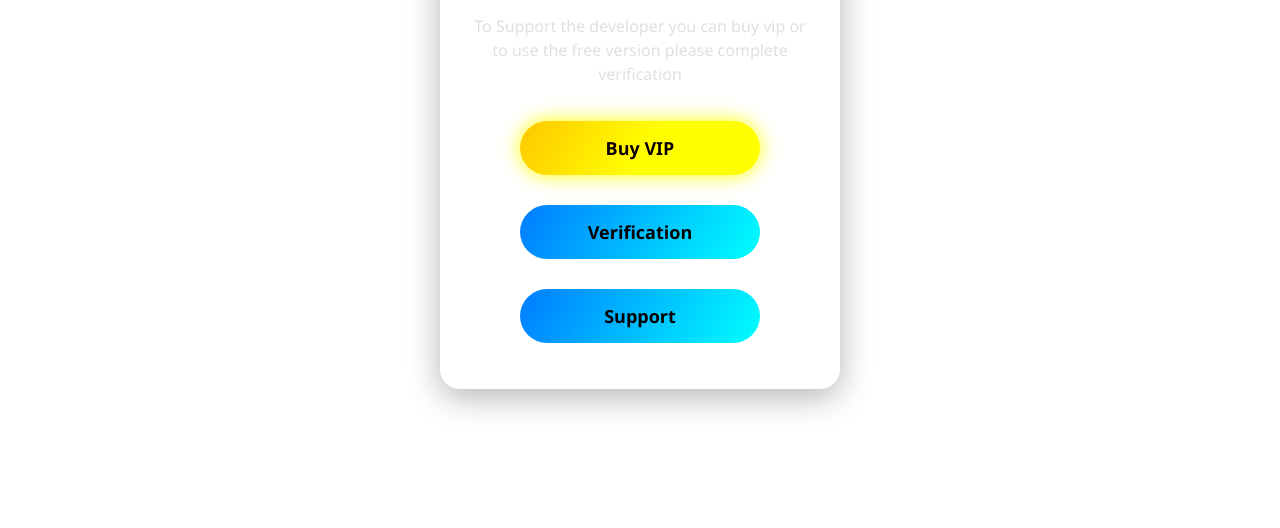
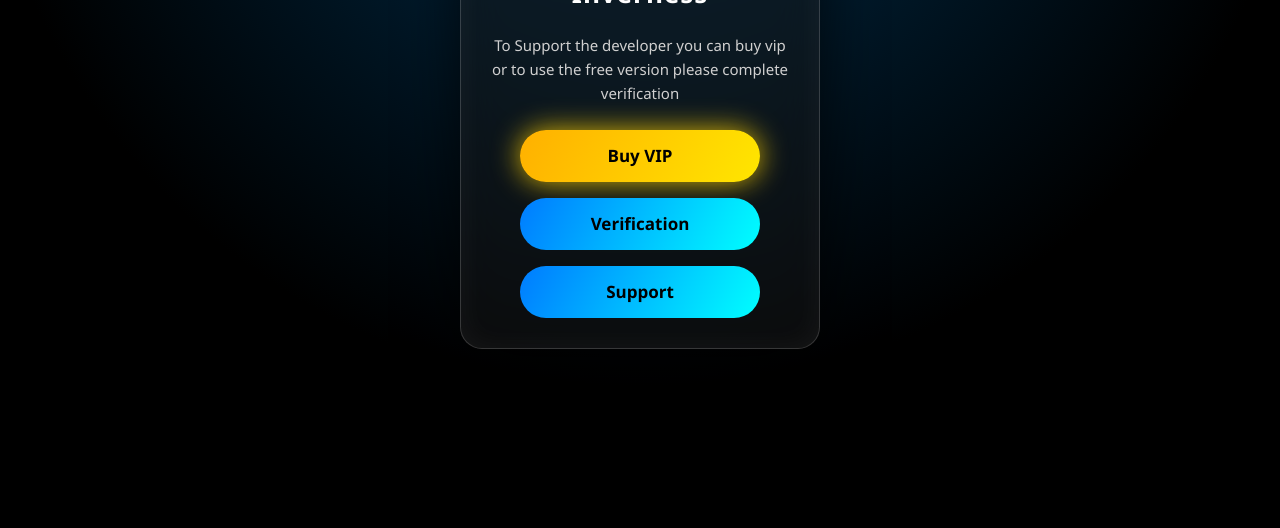
Before and after one commit to Sensi296/Verify, a plain HTML site: page index.html in a window 1280 px wide. Shown: the part 272-800 px from the top of the page. Drawn offline with Linux system fonts and the light colour scheme.

Commit message:
Update style.css

```diff
--- a/style.css
+++ b/style.css
@@ -1,91 +1,147 @@
+/* ===============================
+   GLOBAL RESET
+================================ */
 * {
     margin: 0;
     padding: 0;
     box-sizing: border-box;
-    font-family: 'Segoe UI', sans-serif;
+    font-family: "Segoe UI", sans-serif;
 }
 
+html {
+    color-scheme: dark;
+    background-color: #000;
+}
+
+/* ===============================
+   BACKGROUND
+================================ */
 body {
+    width: 100%;
     height: 100vh;
-   /* background: radial-gradient(circle at top, #0084ff, #000000 70%); */
     display: flex;
     justify-content: center;
     align-items: center;
+
+    background-color: #000;
+    background-image:
+        radial-gradient(circle at top center,
+            rgba(0, 149, 255, 0.233) 0%,
+            rgba(0, 108, 180, 0.25) 30%,
+            rgba(0, 0, 0, 0.95) 65%,
+            #000 100%);
+    background-repeat: no-repeat;
+    background-size: cover;
+
+    overflow: hidden;
 }
 
-.card {
-    background: rgba(255, 255, 255, 0.1);
-    backdrop-filter: blur(10px);
-    border: 1px solid rgba(255, 255, 255, 0.2);
-    border-radius: 20px;
-    padding: 30px;
-    max-width: 400px;
-    text-align: center;
-    box-shadow: 0 8px 32px rgba(0, 0, 0, 0.3);
+/* Prevent browser glow bugs */
+body::before {
+    content: "";
+    position: fixed;
+    inset: 0;
+    background: rgba(0, 0, 0, 0.15);
+    pointer-events: none;
+    z-index: -1;
 }
 
-.container {
-    display: flex;
-    flex-direction: column;   /* makes buttons vertical */
-    align-items: center;
+/* ===============================
+   GLASS CARD
+================================ */
+.card {
+    position: relative;
+    width: 360px;
+    padding: 30px;
+    border-radius: 22px;
 
+    /* Glass look */
+    background: rgba(25, 25, 25, 0.45);
+    backdrop-filter: blur(20px);
+    -webkit-backdrop-filter: blur(20px);
+
+    /* Soft border + depth */
+    border: 1px solid rgba(255, 255, 255, 0.18);
+    box-shadow:
+        0 25px 60px rgba(0, 0, 0, 0.7),
+        inset 0 0 30px rgba(255, 255, 255, 0.05);
+
+    text-align: center;
 }
 
-
+/* ===============================
+   TEXT
+================================ */
 h1 {
-    color: #FFFFFF;
-    margin-bottom: 30px;
+    color: #ffffff;
+    font-size: 26px;
+    margin-bottom: 22px;
     letter-spacing: 1px;
 }
 
 p {
-    color: #E0E0E0;
-    margin-bottom: 20px;
-    font-size: 16px;
-    line-height: 1.5;
+    color: #d0d0d0;
+    font-size: 15px;
+    line-height: 1.6;
+    margin-bottom: 25px;
 }
 
+/* ===============================
+   BUTTON CONTAINER
+================================ */
+.container {
+    display: flex;
+    flex-direction: column;
+    align-items: center;
+    gap: 16px;
+}
+
+/* ===============================
+   BUTTON BASE
+================================ */
 .btn {
     width: 240px;
-    padding: 15px;
-    margin: 15px 0;
-    font-size: 18px;
+    min-height: 52px;
+    padding: 14px 20px;
+
+    display: flex;
+    align-items: center;
+    justify-content: center;
+
+    font-size: 17px;
     font-weight: 600;
+
+    border-radius: 50px;
     border: none;
-    border-radius: 50px;
     cursor: pointer;
+    white-space: nowrap;
+
     color: #000;
-    background: linear-gradient(120deg, #007BFF, #00FFFF); /* Blue-cyan gradient for normal buttons */
-    transition: all 0.4s ease;
-    position: relative;
-    overflow: hidden;
+    background: linear-gradient(120deg, #007bff, #00ffff);
+
+    transition: all 0.3s ease;
 }
 
 .btn:hover {
-    transform: scale(1.07);
-    background: linear-gradient(120deg, #00BFFF, #00FFFF); /* Brighter hover for normal buttons */
+    transform: scale(1.06);
+    background: linear-gradient(120deg, #00bfff, #00ffff);
 }
 
-.vip-btn::before {
-    background: linear-gradient(90deg, transparent, rgba(255,255,255,1), transparent);
-}
-
+/* ===============================
+   VIP BUTTON
+================================ */
 .vip-btn {
-    background: linear-gradient(120deg, #ffa600, #FFFF00); /* Bright yellow-orange gradient for VIP button */
-    filter: brightness(1.2);
-    color: #000;
-    box-shadow: 0 0 20px rgb(255, 238, 0); /* Golden glow */
+    background: linear-gradient(120deg, #ffb000, #ffe600);
+    box-shadow: 0 0 28px rgba(255, 210, 0, 0.85);
 }
 
 .vip-btn:hover {
-    background: linear-gradient(120deg, #ff9100, #ffe600); /* Pink gradient on hover */
-    box-shadow: 0 0 30px rgb(255, 238, 0); /* glow*/
+    background: linear-gradient(120deg, #ff9800, #fff000);
 }
 
-.btn:focus {
+/* ===============================
+   REMOVE FOCUS OUTLINES
+================================ */
+button:focus {
     outline: none;
 }
-
-.btn:active {
-    outline: none;
-}
```
